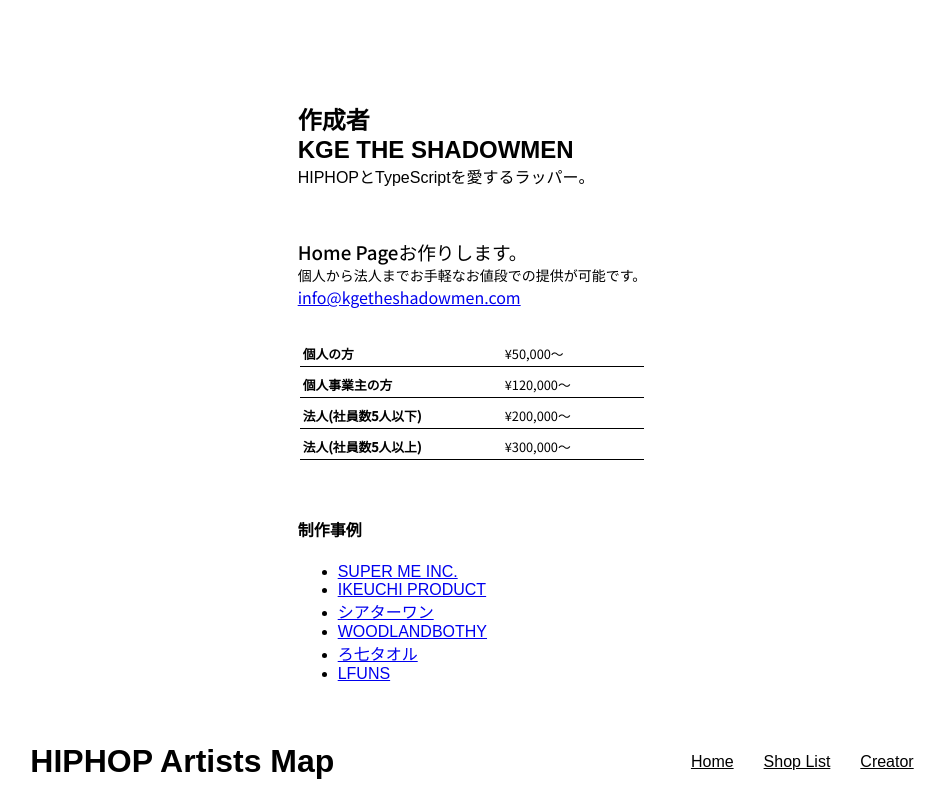
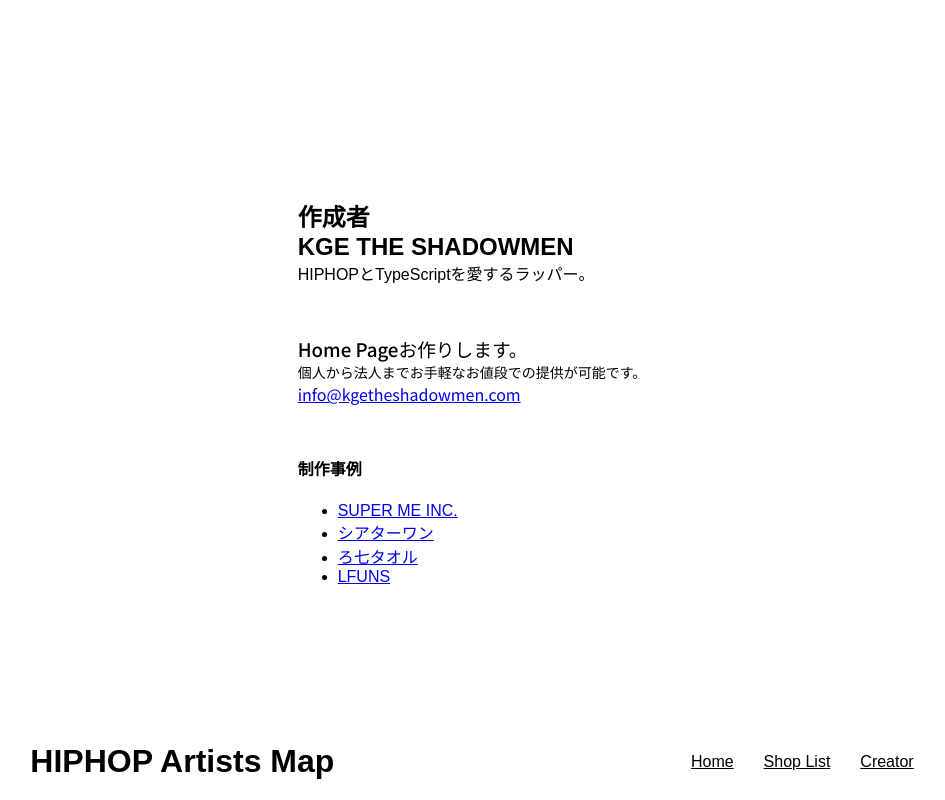
Before and after one commit to nouzoehiroaki/rapperHabitatJapan, a Next.js app: page /creator in a window 1280 px wide. Shown: the whole page, without its empty margins (168-1113 px from the left). Built offline with nearby package versions, Linux system fonts and the light colour scheme; no server answers; a web font is replaced by a local one.

Commit message:
2024/10/7 Creator page fix

```diff
--- a/src/components/elements/Creator.tsx
+++ b/src/components/elements/Creator.tsx
@@ -26,42 +26,6 @@
                         <Link href={mailtoLink} className={styles.mailtoLink}>
                             info@kgetheshadowmen.com
                         </Link>
-                        <table>
-                            <tbody>
-                                <tr>
-                                    <th>
-                                        個人の方
-                                    </th>
-                                    <td>
-                                        ¥50,000〜
-                                    </td>
-                                </tr>
-                                <tr>
-                                    <th>
-                                        個人事業主の方
-                                    </th>
-                                    <td>
-                                        ¥120,000〜
-                                    </td>
-                                </tr>
-                                <tr>
-                                    <th>
-                                        法人(社員数5人以下)
-                                    </th>
-                                    <td>
-                                        ¥200,000〜
-                                    </td>
-                                </tr>
-                                <tr>
-                                    <th>
-                                        法人(社員数5人以上)
-                                    </th>
-                                    <td>
-                                        ¥300,000〜
-                                    </td>
-                                </tr>
-                            </tbody>
-                        </table>
                     </div>
                     <div className={styles.works}>
                         <h4>制作事例</h4>
@@ -72,18 +36,8 @@
                                 </Link>
                             </li>
                             <li>
-                                <Link href='https://ikeuchiproducts.com/' target="_blank" rel="noopener noreferrer" className={styles.bio_url}>
-                                    IKEUCHI PRODUCT
-                                </Link>
-                            </li>
-                            <li>
                                 <Link href='https://theater1.tokyo/' target="_blank" rel="noopener noreferrer" className={styles.bio_url}>
                                     シアターワン
-                                </Link>
-                            </li>
-                            <li>
-                                <Link href='https://woodlandbothy.jp/' target="_blank" rel="noopener noreferrer" className={styles.bio_url}>
-                                    WOODLANDBOTHY
                                 </Link>
                             </li>
                             <li>
```
